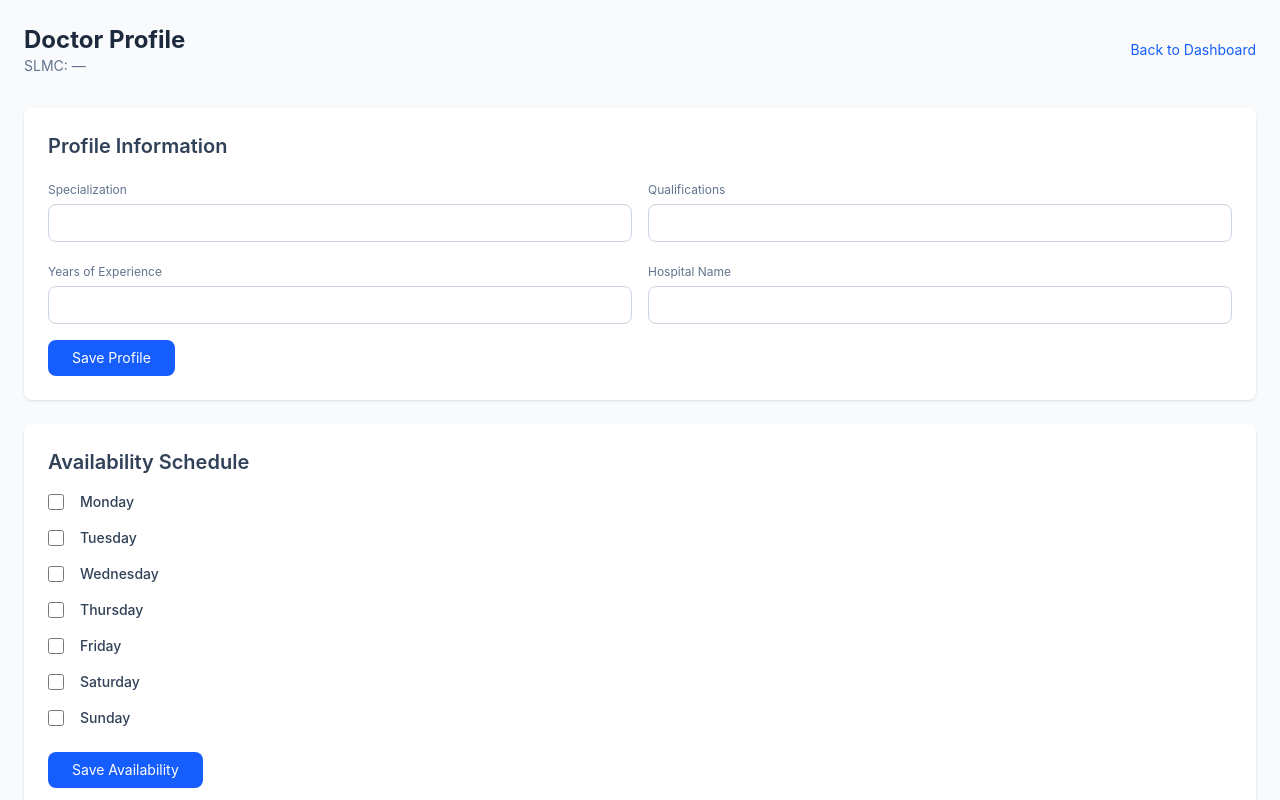
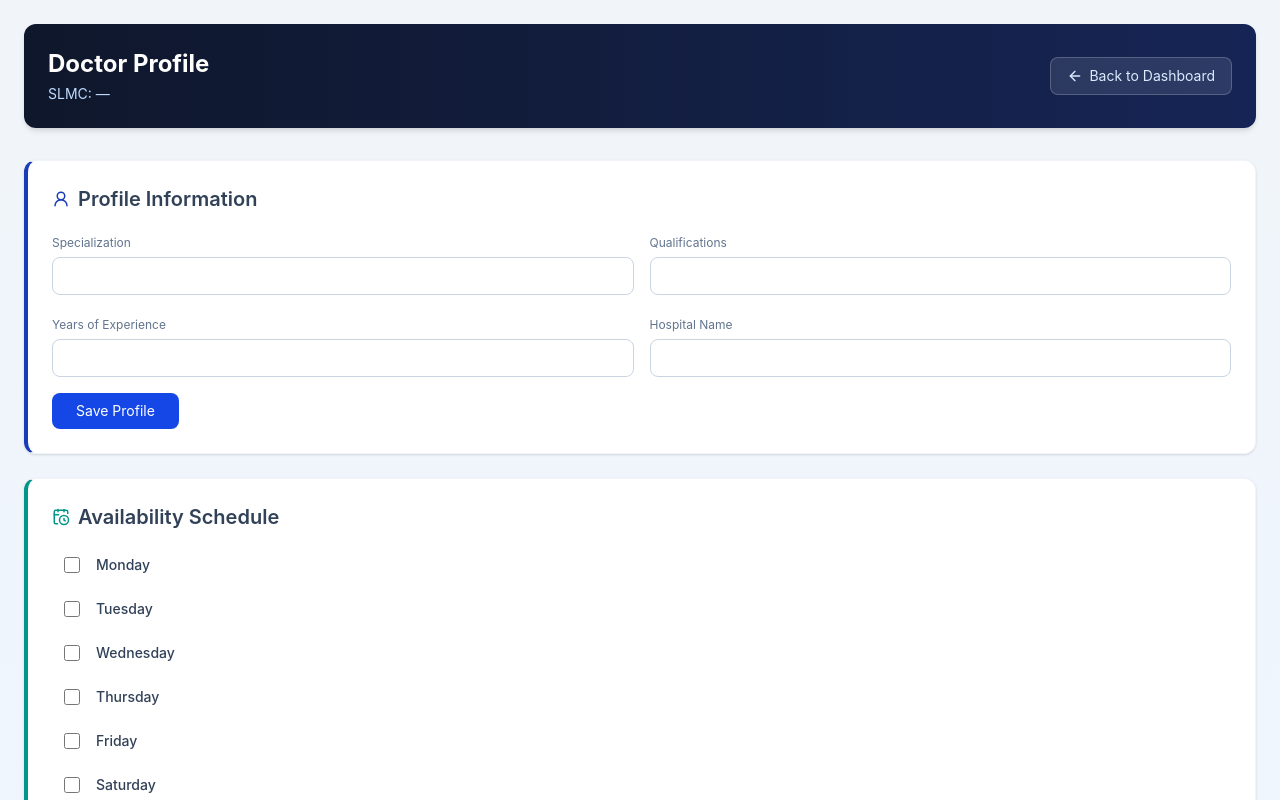
Before and after one commit to shamilaw-sci/CSC3213_20_Group_D, a React (Vite) app in the folder frontend/: page /doctor/profile in a window 1280 px wide. Shown: the top 800 px of the page. Built offline with nearby package versions, Linux system fonts and the light colour scheme; no server answers.

Commit message:
style(doctor): professional navy/blue/teal color scheme for doctor profile page (UI polish)

```diff
--- a/frontend/src/pages/doctor/DoctorProfilePage.jsx
+++ b/frontend/src/pages/doctor/DoctorProfilePage.jsx
@@ -7,6 +7,7 @@
 
 import { useEffect, useState } from 'react';
 import { useNavigate } from 'react-router-dom';
+import { ArrowLeft, UserRound, CalendarClock } from 'lucide-react';
 import Spinner from '../../components/common/Spinner';
 import Alert from '../../components/common/Alert';
 
@@ -125,19 +126,20 @@ const DoctorProfilePage = () => {
   }
 
   return (
-    <div className="min-h-screen bg-slate-50 p-6">
+    <div className="min-h-screen bg-gradient-to-b from-slate-100 to-blue-50 p-6">
       {/* Header */}
-      <div className="flex items-center justify-between mb-8">
+      <div className="flex items-center justify-between mb-8 bg-gradient-to-r from-slate-900 to-blue-950 rounded-xl shadow-md p-6">
         <div>
-          <h1 className="text-2xl font-bold text-slate-800">Doctor Profile</h1>
-          <p className="text-sm text-slate-500">
+          <h1 className="text-2xl font-bold text-white">Doctor Profile</h1>
+          <p className="text-sm text-blue-200 mt-1">
             SLMC: {doctor?.slmc_reg_number} — {doctor?.email}
           </p>
         </div>
         <button
           onClick={() => navigate('/doctor/dashboard')}
-          className="text-sm text-blue-600 hover:underline cursor-pointer"
+          className="flex items-center gap-1.5 bg-white/10 border border-white/20 rounded-lg px-4 py-2 text-sm text-blue-100 hover:bg-white/20 hover:text-white transition-all duration-150 cursor-pointer"
         >
+          <ArrowLeft size={16} />
           Back to Dashboard
         </button>
       </div>
@@ -150,10 +152,13 @@ const DoctorProfilePage = () => {
       )}
 
       {/* Profile Form */}
-      <div className="bg-white rounded-lg shadow p-6 mb-6">
-        <h2 className="text-xl font-semibold text-slate-700 mb-4">
-          Profile Information
-        </h2>
+      <div className="bg-white rounded-xl shadow-sm border border-slate-100 border-l-4 border-l-blue-800 p-6 mb-6">
+        <div className="flex items-center gap-2 mb-4">
+          <UserRound size={18} className="text-blue-800" />
+          <h2 className="text-xl font-semibold text-slate-700">
+            Profile Information
+          </h2>
+        </div>
         <div className="grid grid-cols-1 gap-4 sm:grid-cols-2">
           <div>
             <label className="text-xs text-slate-500">Specialization</label>
@@ -161,7 +166,7 @@ const DoctorProfilePage = () => {
               type="text"
               value={profileForm.specialization}
               onChange={(e) => setProfileForm({ ...profileForm, specialization: e.target.value })}
-              className="w-full mt-1 px-3 py-2 border border-slate-300 rounded-lg text-sm text-slate-800 focus:outline-none focus:ring-2 focus:ring-blue-500"
+              className="w-full mt-1 px-3 py-2 border border-slate-300 rounded-lg text-sm text-slate-800 focus:outline-none focus:ring-2 focus:ring-blue-700"
             />
           </div>
           <div>
@@ -170,7 +175,7 @@ const DoctorProfilePage = () => {
               type="text"
               value={profileForm.qualifications}
               onChange={(e) => setProfileForm({ ...profileForm, qualifications: e.target.value })}
-              className="w-full mt-1 px-3 py-2 border border-slate-300 rounded-lg text-sm text-slate-800 focus:outline-none focus:ring-2 focus:ring-blue-500"
+              className="w-full mt-1 px-3 py-2 border border-slate-300 rounded-lg text-sm text-slate-800 focus:outline-none focus:ring-2 focus:ring-blue-700"
             />
           </div>
           <div>
@@ -179,7 +184,7 @@ const DoctorProfilePage = () => {
               type="number"
               value={profileForm.years_experience}
               onChange={(e) => setProfileForm({ ...profileForm, years_experience: e.target.value })}
-              className="w-full mt-1 px-3 py-2 border border-slate-300 rounded-lg text-sm text-slate-800 focus:outline-none focus:ring-2 focus:ring-blue-500"
+              className="w-full mt-1 px-3 py-2 border border-slate-300 rounded-lg text-sm text-slate-800 focus:outline-none focus:ring-2 focus:ring-blue-700"
             />
           </div>
           <div>
@@ -188,34 +193,42 @@ const DoctorProfilePage = () => {
               type="text"
               value={profileForm.hospital_name}
               onChange={(e) => setProfileForm({ ...profileForm, hospital_name: e.target.value })}
-              className="w-full mt-1 px-3 py-2 border border-slate-300 rounded-lg text-sm text-slate-800 focus:outline-none focus:ring-2 focus:ring-blue-500"
+              className="w-full mt-1 px-3 py-2 border border-slate-300 rounded-lg text-sm text-slate-800 focus:outline-none focus:ring-2 focus:ring-blue-700"
             />
           </div>
         </div>
         <button
           onClick={handleProfileSave}
           disabled={saving}
-          className="mt-4 px-6 py-2 bg-blue-600 text-white text-sm rounded-lg hover:bg-blue-700 disabled:opacity-50"
+          className="mt-4 px-6 py-2 bg-blue-700 text-white text-sm rounded-lg hover:bg-blue-800 disabled:opacity-50 transition-colors duration-150"
         >
           {saving ? 'Saving...' : 'Save Profile'}
         </button>
       </div>
 
       {/* Availability */}
-      <div className="bg-white rounded-lg shadow p-6">
-        <h2 className="text-xl font-semibold text-slate-700 mb-4">
-          Availability Schedule
-        </h2>
-        <div className="space-y-4">
+      <div className="bg-white rounded-xl shadow-sm border border-slate-100 border-l-4 border-l-teal-600 p-6">
+        <div className="flex items-center gap-2 mb-4">
+          <CalendarClock size={18} className="text-teal-600" />
+          <h2 className="text-xl font-semibold text-slate-700">
+            Availability Schedule
+          </h2>
+        </div>
+        <div className="space-y-2">
           {DAYS.map((day) => {
             const slot = availability.find((s) => s.day_of_week === day);
             return (
-              <div key={day} className="flex items-center gap-4">
+              <div
+                key={day}
+                className={`flex items-center gap-4 rounded-lg px-3 py-2 transition-colors duration-150 ${
+                  slot ? 'bg-blue-50/60' : ''
+                }`}
+              >
                 <input
                   type="checkbox"
                   checked={!!slot}
                   onChange={() => toggleDay(day)}
-                  className="w-4 h-4"
+                  className="w-4 h-4 accent-blue-700"
                 />
                 <span className="text-sm font-medium text-slate-700 w-24 capitalize">
                   {day}
@@ -251,7 +264,7 @@ const DoctorProfilePage = () => {
         <button
           onClick={handleAvailabilitySave}
           disabled={saving}
-          className="mt-6 px-6 py-2 bg-blue-600 text-white text-sm rounded-lg hover:bg-blue-700 disabled:opacity-50"
+          className="mt-6 px-6 py-2 bg-teal-600 text-white text-sm rounded-lg hover:bg-teal-700 disabled:opacity-50 transition-colors duration-150"
         >
           {saving ? 'Saving...' : 'Save Availability'}
         </button>
```
